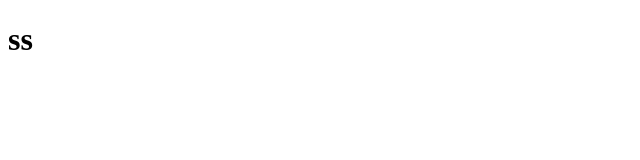
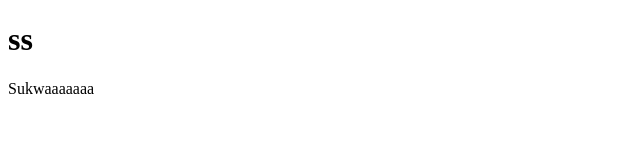
Before and after one commit to sandox95pl/testering, a plain HTML site: page index.html in a window 1280 px wide. Shown: the whole page, without its empty margins (0-640 px from the left). Drawn offline with Linux system fonts and the light colour scheme.

Commit message:
add p sukwaaa

```diff
--- a/index.html
+++ b/index.html
@@ -10,6 +10,7 @@
 <body>
 
     <h1>ss</h1>
+    <p>Sukwaaaaaaa</p>
 
 </body>
 </html>
```
